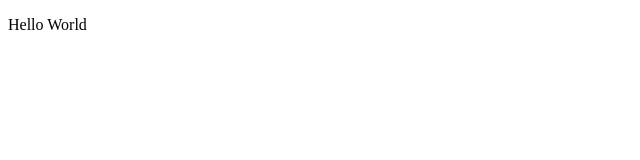
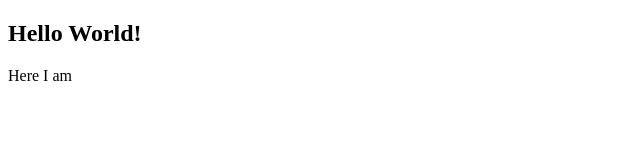
Before and after one commit to Orme-g/JS_lessons, a plain HTML site: page index.html in a window 1280 px wide. Shown: the whole page, without its empty margins (0-640 px from the left). Drawn offline with Linux system fonts and the light colour scheme.

Commit message:
New paragraph

```diff
--- a/index.html
+++ b/index.html
@@ -7,12 +7,8 @@
     <title>JavaScript lessons</title>
 </head>
 <body>
-    <p>Hello World</p>
-
-    <!-- <script>
-        alert (1);
-    </script> -->
-
+    <h2>Hello World!</h2>
+    <p>Here I am</p>
 
     <script src='scripts/JavaScript.js'> </script>
 </body>
```
